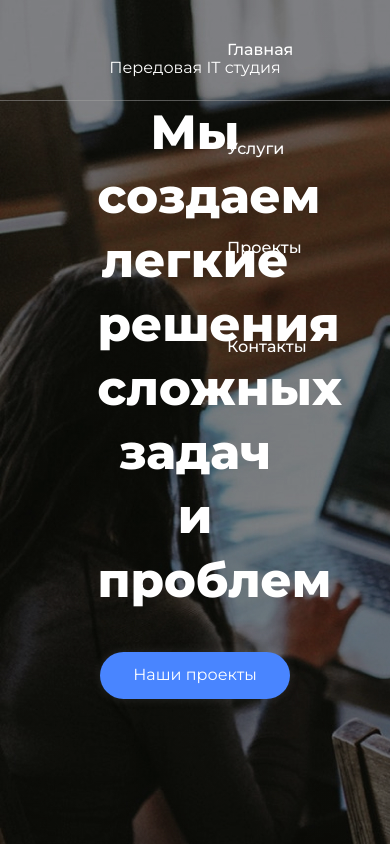
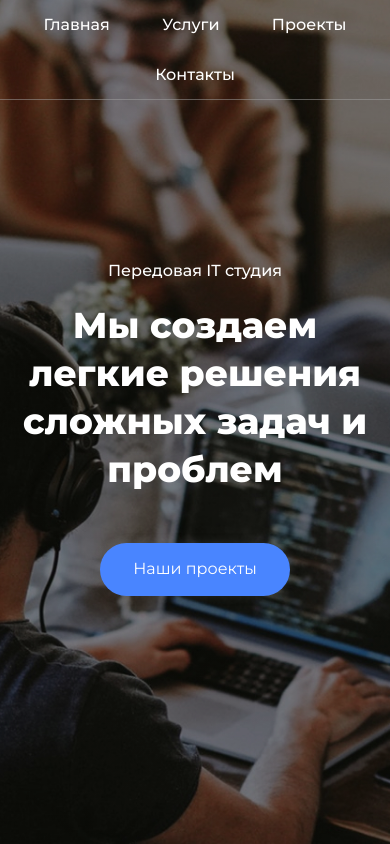
Before and after one commit to lyolka92/epam_html-css, a plain HTML site: page index.html in a window 390 px wide. Shown: the top 844 px of the page. Drawn offline with Linux system fonts and the light colour scheme.

Commit message:
feat: add additivity to menu and promo section

```diff
--- a/index.html
+++ b/index.html
@@ -3,6 +3,7 @@
 
 <head>
     <meta charset="utf-8">
+    <meta name="viewport" content="width=device-width, initial-scale=1.0">
     <title>Передовая IT студия</title>
     <link href="https://fonts.googleapis.com/css?family=Montserrat:400,500,700,800&display=swap" rel="stylesheet">
     <link rel="stylesheet" href="styles.css">
@@ -31,10 +32,10 @@
 
     <main>
 
-        <section id="general">
-            <div class="promo">
-                <p class="promo__text">Передовая IT студия</p>
-                <h1 class="title promo__title">Мы создаем легкие решения сложных задач и проблем</h1>
+        <section class="promo" id="general">
+            <div class="promo__wrapper">
+                <h1 class="promo__company-name">Передовая IT студия</h1>
+                <p class="promo__title">Мы создаем легкие решения сложных задач и проблем</p>
                 <a class="promo__btn link-btn shadow" href="#">Наши проекты</a>
             </div>
         </section>
--- a/styles.css
+++ b/styles.css
@@ -8,6 +8,19 @@ body {
     line-height: 25px;
     text-align: center;
 }
+
+.link-btn {
+    display: inline-block;
+    padding: 13px 33px 15px;
+
+    color: white;
+    text-decoration: none;
+
+    background: #4985FF;
+    border-radius: 30px;
+}
+
+/* ----- Menu styles ----- */
 
 .menu {
     position: absolute;
@@ -21,7 +34,7 @@ body {
 .menu__body {
     margin: 0 0 0 50%;
     padding: 0;
-    height: 100px;
+    /* height: 100px;  */
 
     font-weight: 500;
     text-align: left;
@@ -29,7 +42,7 @@ body {
 
 .menu__item {
     display: inline-block;
-    padding: 0 2em;
+    padding: 0 24px;
     height: 99px;
 }
 
@@ -46,30 +59,71 @@ body {
     text-decoration: none;
 }
 
+@media (max-width: 1000px) {
+    .menu__body {
+        margin: 0;
 
-.title {
-    font-weight: 800;
-    font-size: 48px;
-    line-height: 64px;
+        text-align: center;
+    }
+
+    .menu__item:hover {
+        border: none;
+    }
 }
 
+@media (max-width: 482px) {
+    .menu__item {
+        height: 49.5px;
+    }
+
+    .menu__item-name {
+        line-height: 49.5px;
+    }
+}
+
+/* ----- First screen styles ----- */
+
 .promo {
-    padding: 10% 25%;
+    display: flex;
+    height: 100vh;
+
+    color: white;
+
+    background: linear-gradient(0deg, rgba(0, 0, 0, 0.2), rgba(0, 0, 0, 0.2)), url(img/main.jpg);
+    background-position: center center;
+    background-repeat: no-repeat;
+    background-size: cover;
+}
+
+.promo__wrapper {
+    max-width: 830px;
+    padding: 0 1em;
+
+    margin: auto;
+}
+
+.promo__company-name {
+    font-weight: 500;
+    font-size: 16px;
+    line-height: 20px;
 }
 
 .promo__title {
     margin: 20px 0 50px;
+
+    font-size: 48px;
+    font-weight: 800;
+    line-height: 66px;
 }
 
-.link-btn {
-    padding: 13px 33px 15px;
+@media (max-width: 560px) {
+    .promo__title {
+        font-size: 36px;
+        line-height: 48px;
+    }
+}
 
-    color: white;
-    text-decoration: none;
-
-    background: #4985FF;
-    border-radius: 30px;
-}
+/* ----- Section styles ----- */
 
 .section-about {
     margin: auto 12.5%;
@@ -259,12 +313,7 @@ body {
 
 /* Sections */
 
-#general {
-    color: white;
-    width: 100vw;
-    height: 900px;
-    background: linear-gradient(0deg, rgba(0, 0, 0, 0.2), rgba(0, 0, 0, 0.2)), url(img/main.jpg);
-}
+
 
 #services {
     padding: 6% 22.5%;
```
